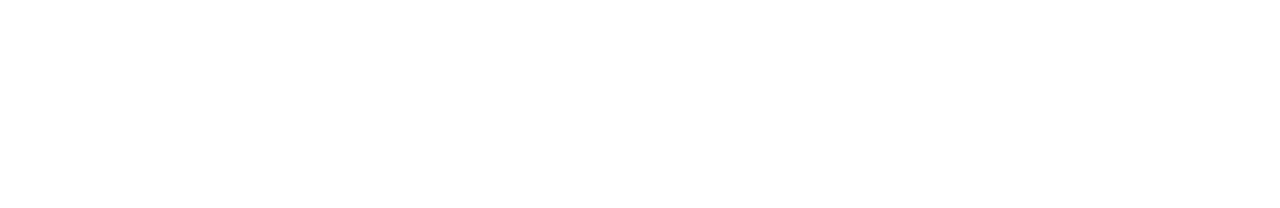
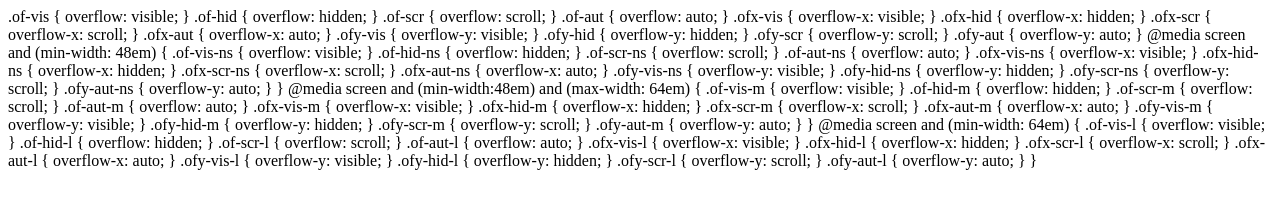
Before and after one commit to mrmrs/css-overflow, a website: page index.html in a window 1280 px wide. Drawn offline with Linux system fonts and the light colour scheme.

Commit message:
Adding css contents to html file for documentation

```diff
--- a/index.html
+++ b/index.html
@@ -12,5 +12,63 @@
     <link rel="stylesheet" href="overflow.css">
   </head>
   <body>
-  </body>
+.of-vis { overflow: visible; }
+.of-hid { overflow: hidden; }
+.of-scr { overflow: scroll; }
+.of-aut { overflow: auto; }
+.ofx-vis { overflow-x: visible; }
+.ofx-hid { overflow-x: hidden; }
+.ofx-scr { overflow-x: scroll; }
+.ofx-aut { overflow-x: auto; }
+.ofy-vis { overflow-y: visible; }
+.ofy-hid { overflow-y: hidden; }
+.ofy-scr { overflow-y: scroll; }
+.ofy-aut { overflow-y: auto; }
+
+@media screen and (min-width: 48em) {
+.of-vis-ns { overflow: visible; }
+.of-hid-ns { overflow: hidden; }
+.of-scr-ns { overflow: scroll; }
+.of-aut-ns { overflow: auto; }
+.ofx-vis-ns { overflow-x: visible; }
+.ofx-hid-ns { overflow-x: hidden; }
+.ofx-scr-ns { overflow-x: scroll; }
+.ofx-aut-ns { overflow-x: auto; }
+.ofy-vis-ns { overflow-y: visible; }
+.ofy-hid-ns { overflow-y: hidden; }
+.ofy-scr-ns { overflow-y: scroll; }
+.ofy-aut-ns { overflow-y: auto; }
+}
+
+@media screen and (min-width:48em) and (max-width: 64em) {
+.of-vis-m { overflow: visible; }
+.of-hid-m { overflow: hidden; }
+.of-scr-m { overflow: scroll; }
+.of-aut-m { overflow: auto; }
+.ofx-vis-m { overflow-x: visible; }
+.ofx-hid-m { overflow-x: hidden; }
+.ofx-scr-m { overflow-x: scroll; }
+.ofx-aut-m { overflow-x: auto; }
+.ofy-vis-m { overflow-y: visible; }
+.ofy-hid-m { overflow-y: hidden; }
+.ofy-scr-m { overflow-y: scroll; }
+.ofy-aut-m { overflow-y: auto; }
+}
+
+@media screen and (min-width: 64em) {
+.of-vis-l { overflow: visible; }
+.of-hid-l { overflow: hidden; }
+.of-scr-l { overflow: scroll; }
+.of-aut-l { overflow: auto; }
+.ofx-vis-l { overflow-x: visible; }
+.ofx-hid-l { overflow-x: hidden; }
+.ofx-scr-l { overflow-x: scroll; }
+.ofx-aut-l { overflow-x: auto; }
+.ofy-vis-l { overflow-y: visible; }
+.ofy-hid-l { overflow-y: hidden; }
+.ofy-scr-l { overflow-y: scroll; }
+.ofy-aut-l { overflow-y: auto; }
+}
+
+</body>
 </html>
```
